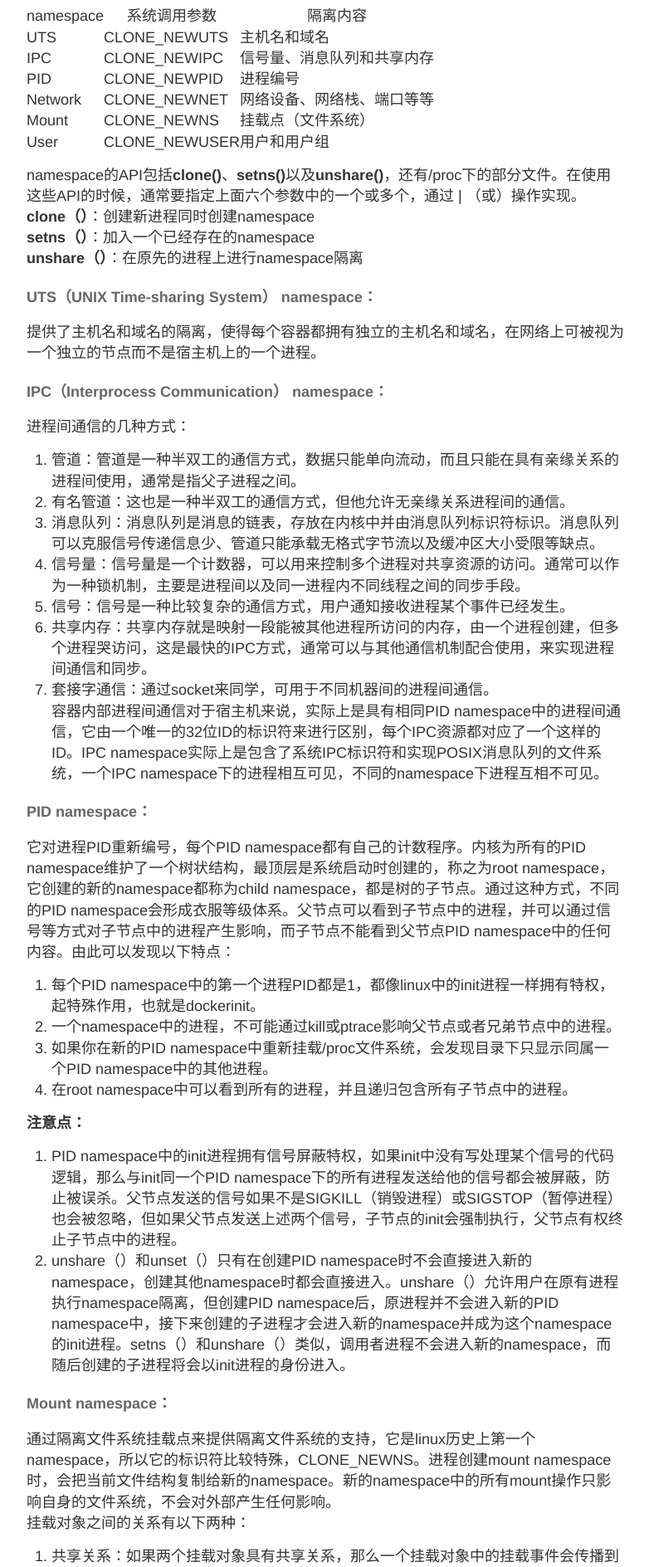
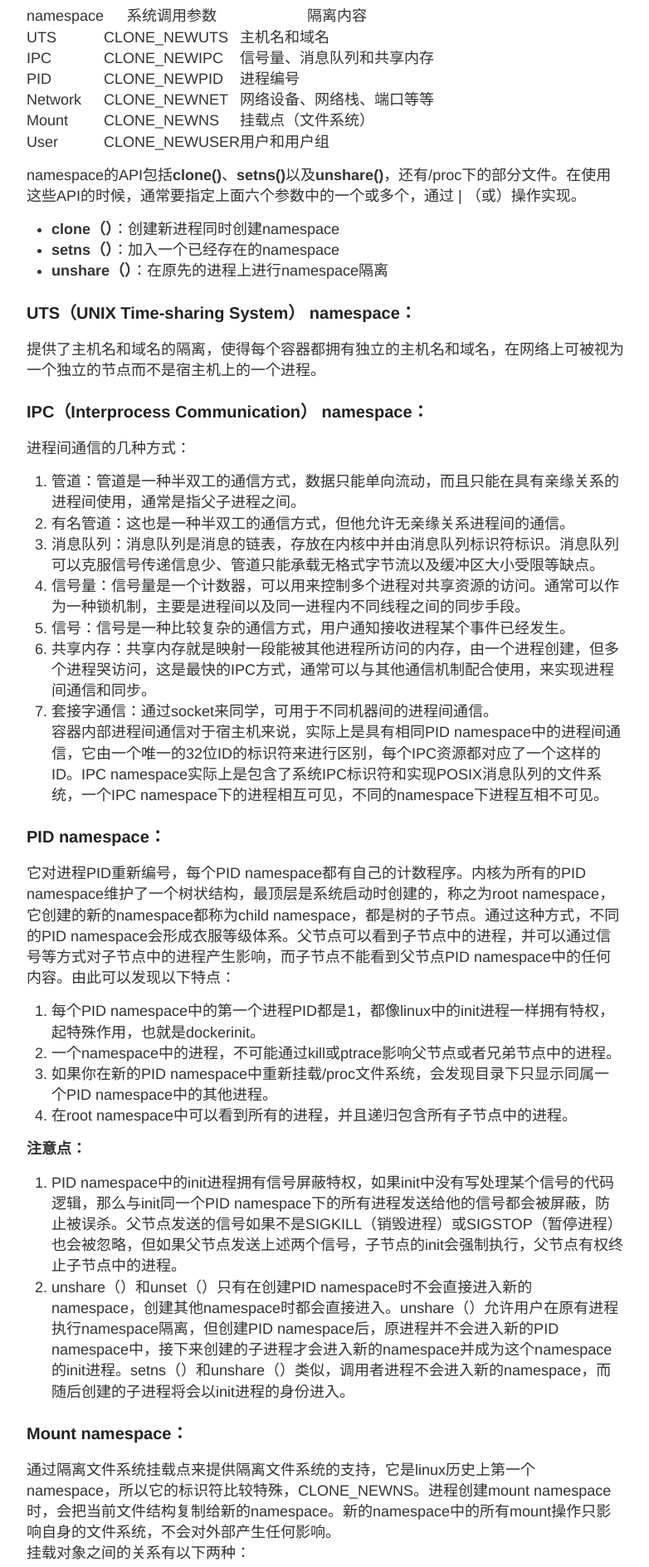
Before and after one commit to rocky-nupt/rocky-nupt.github.io, a Jekyll site: the page built from _posts/2017-11-25-namespace.md, in a window 1280 px wide. Shown: the part 300-2188 px from the top of the page at 83% size, without its empty margins (248-1030 px from the left). Built offline with Jekyll 4.4.1, drawn with Linux system fonts in a browser that asks for light colours.

```diff
--- a/_posts/2017-11-25-namespace.md
+++ b/_posts/2017-11-25-namespace.md
@@ -7,26 +7,26 @@ title: namespace初探
 
 linux中namespace分为6中：<br />
 
-namespace   |系统调用参数       |隔离内容
-------------|-------------------|---------------------------------------
-UTS         |  CLONE_NEWUTS     |主机名和域名
-IPC         |  CLONE_NEWIPC     |信号量、消息队列和共享内存
-PID         |  CLONE_NEWPID     |进程编号
-Network     |  CLONE_NEWNET     |网络设备、网络栈、端口等等
-Mount       |  CLONE_NEWNS      |挂载点（文件系统）
-User        |  CLONE_NEWUSER    |用户和用户组
+namespace   |  系统调用参数       |隔离内容
+------------|---------------------|---------------------------------------
+UTS         |  CLONE_NEWUTS       |主机名和域名
+IPC         |  CLONE_NEWIPC       |信号量、消息队列和共享内存
+PID         |  CLONE_NEWPID       |进程编号
+Network     |  CLONE_NEWNET       |网络设备、网络栈、端口等等
+Mount       |  CLONE_NEWNS        |挂载点（文件系统）
+User        |  CLONE_NEWUSER      |用户和用户组
 
 
 namespace的API包括**clone()**、**setns()**以及**unshare()**，还有/proc下的部分文件。在使用这些API的时候，通常要指定上面六个参数中的一个或多个，通过 | （或）操作实现。<br />
-**clone（）**：创建新进程同时创建namespace<br />
-**setns（）**：加入一个已经存在的namespace<br />
-**unshare（）**：在原先的进程上进行namespace隔离<br />
+- **clone（）**：创建新进程同时创建namespace<br />
+- **setns（）**：加入一个已经存在的namespace<br />
+- **unshare（）**：在原先的进程上进行namespace隔离<br />
 
-#### UTS（UNIX Time-sharing System） namespace：
+### UTS（UNIX Time-sharing System） namespace：
 
 提供了主机名和域名的隔离，使得每个容器都拥有独立的主机名和域名，在网络上可被视为一个独立的节点而不是宿主机上的一个进程。
 
-#### IPC（Interprocess Communication） namespace：
+### IPC（Interprocess Communication） namespace：
 
 进程间通信的几种方式：<br />
 1. 管道：管道是一种半双工的通信方式，数据只能单向流动，而且只能在具有亲缘关系的进程间使用，通常是指父子进程之间。<br />
@@ -38,7 +38,7 @@ namespace的API包括**clone()**、**setns()**以及**unshare()**，还有/proc
 7. 套接字通信：通过socket来同学，可用于不同机器间的进程间通信。<br />
 容器内部进程间通信对于宿主机来说，实际上是具有相同PID namespace中的进程间通信，它由一个唯一的32位ID的标识符来进行区别，每个IPC资源都对应了一个这样的ID。IPC namespace实际上是包含了系统IPC标识符和实现POSIX消息队列的文件系统，一个IPC namespace下的进程相互可见，不同的namespace下进程互相不可见。<br />
 
-#### PID namespace：
+### PID namespace：
 
 它对进程PID重新编号，每个PID namespace都有自己的计数程序。内核为所有的PID namespace维护了一个树状结构，最顶层是系统启动时创建的，称之为root namespace，它创建的新的namespace都称为child namespace，都是树的子节点。通过这种方式，不同的PID namespace会形成衣服等级体系。父节点可以看到子节点中的进程，并可以通过信号等方式对子节点中的进程产生影响，而子节点不能看到父节点PID namespace中的任何内容。由此可以发现以下特点：<br />
 1. 每个PID namespace中的第一个进程PID都是1，都像linux中的init进程一样拥有特权，起特殊作用，也就是dockerinit。<br />
@@ -50,7 +50,7 @@ namespace的API包括**clone()**、**setns()**以及**unshare()**，还有/proc
 1. PID namespace中的init进程拥有信号屏蔽特权，如果init中没有写处理某个信号的代码逻辑，那么与init同一个PID namespace下的所有进程发送给他的信号都会被屏蔽，防止被误杀。父节点发送的信号如果不是SIGKILL（销毁进程）或SIGSTOP（暂停进程）也会被忽略，但如果父节点发送上述两个信号，子节点的init会强制执行，父节点有权终止子节点中的进程。<br />
 2. unshare（）和unset（）只有在创建PID namespace时不会直接进入新的namespace，创建其他namespace时都会直接进入。unshare（）允许用户在原有进程执行namespace隔离，但创建PID namespace后，原进程并不会进入新的PID namespace中，接下来创建的子进程才会进入新的namespace并成为这个namespace的init进程。setns（）和unshare（）类似，调用者进程不会进入新的namespace，而随后创建的子进程将会以init进程的身份进入。<br />
 
-#### Mount namespace：
+### Mount namespace：
 
 通过隔离文件系统挂载点来提供隔离文件系统的支持，它是linux历史上第一个namespace，所以它的标识符比较特殊，CLONE_NEWNS。进程创建mount namespace时，会把当前文件结构复制给新的namespace。新的namespace中的所有mount操作只影响自身的文件系统，不会对外部产生任何影响。<br />
 挂载对象之间的关系有以下两种：<br />
@@ -67,11 +67,11 @@ namespace的API包括**clone()**、**setns()**以及**unshare()**，还有/proc
 
 ![_config.yml]({{ site.baseurl }}/images/namespace.png)
 
-#### Network namespace：
+### Network namespace：
 
 主要提供了关于网络资源的隔离，包括网络设备、IPv4和IPv6协议栈、IP路由表、防火墙、/proc/net目录、/sys/class/net目录、端口（socket）等等。一个物理的网络设备最多存在于一个network namespace中，但可以通过veth pair在不同的network namespace间创建通道，以达到通信的目的。一般情况下，物理网络设备都分配在最初的root namespace中，但如果有多块物理网卡就可以把其中的一块或者多块分配给新创建的network namespace。但值得注意的是，当拥有物理网卡的namespace被释放时，物理网卡会返回到root namespace中而不是返回被释放的namespace的父进程所在namespace中。network namespace并不是真正的网络隔离，而是把网络独立出来，给外部用户一种透明的感觉，仿佛在跟另外一个实体通信。为此，容器的经典做法就是创建一个veth pair，一端放在新的namespace中，一端放在原先的namespace中连接物理网络设备，再通过网桥把别的设备连接进来或者进行路由的转发。<br />
 在建立起veth pair前，新旧namespace是通过pipe通信的，以Docker Daemon在启动容器dockerinit的过程为例，Daemon在宿主机上负责创建这个veth pair，通过netlink调用，把一端绑定到docker0网桥上，一端连进新建的network namespace中。建立的过程中，Daemon和dockerinit通过pipe通信，当Daemon完成创建veth pair之前，dockerinit在管道的另一端循环等待，直到Daemon传来关于veth设备的信息，并关闭管道。<br />
 
-#### User namespace：
+### User namespace：
 
 主要隔离了安全相关的标识符和属性，包括用户ID、用户组ID、root目录、key（密钥）以及特殊权限。也就是说，一个普通用户的进程通过clone（）创建的新的user namespace中可以拥有不同的用户和用户组，而这个普通用户的进程对于新创建的namespace就属于拥有权限的超级用户。
```
